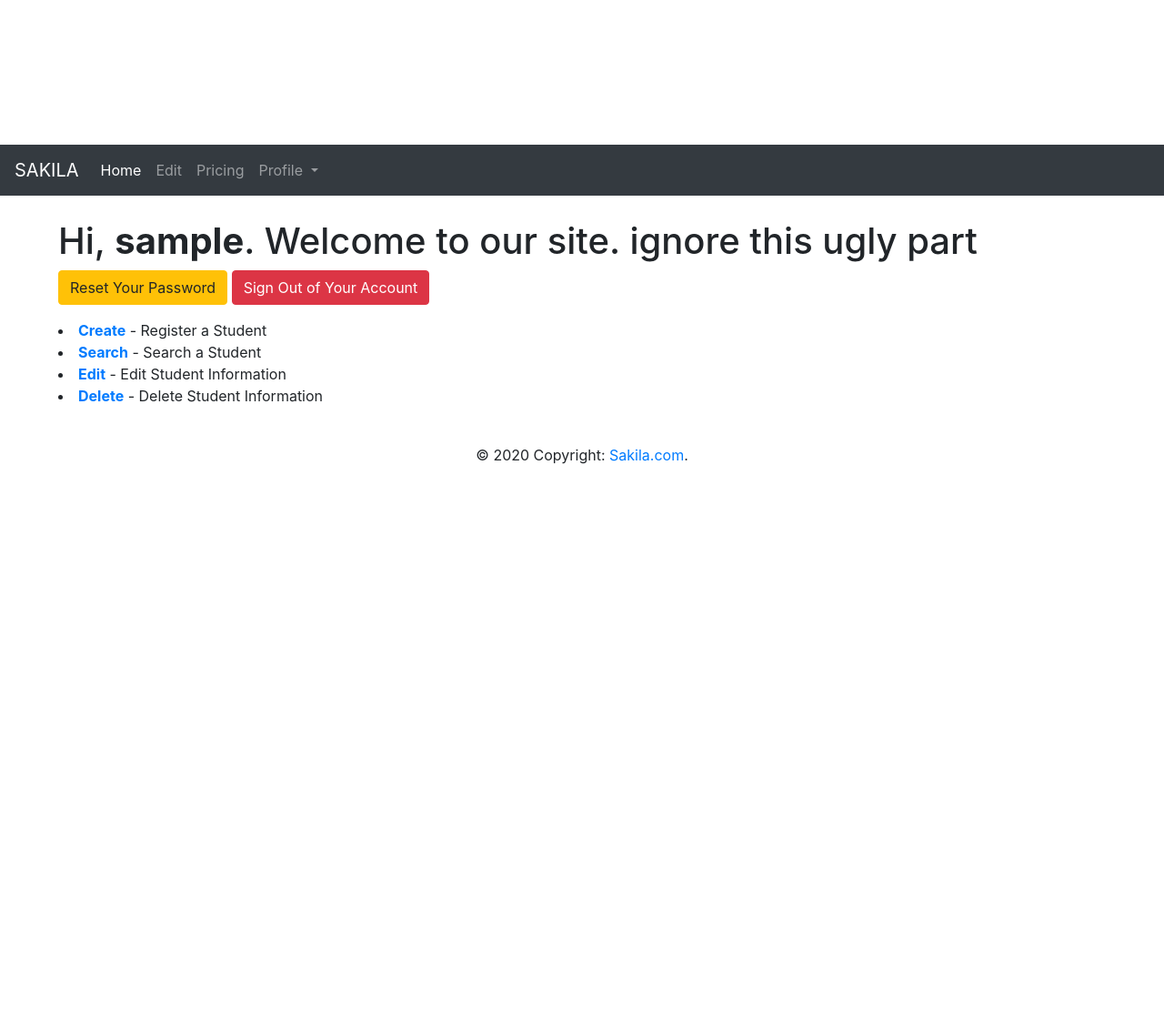
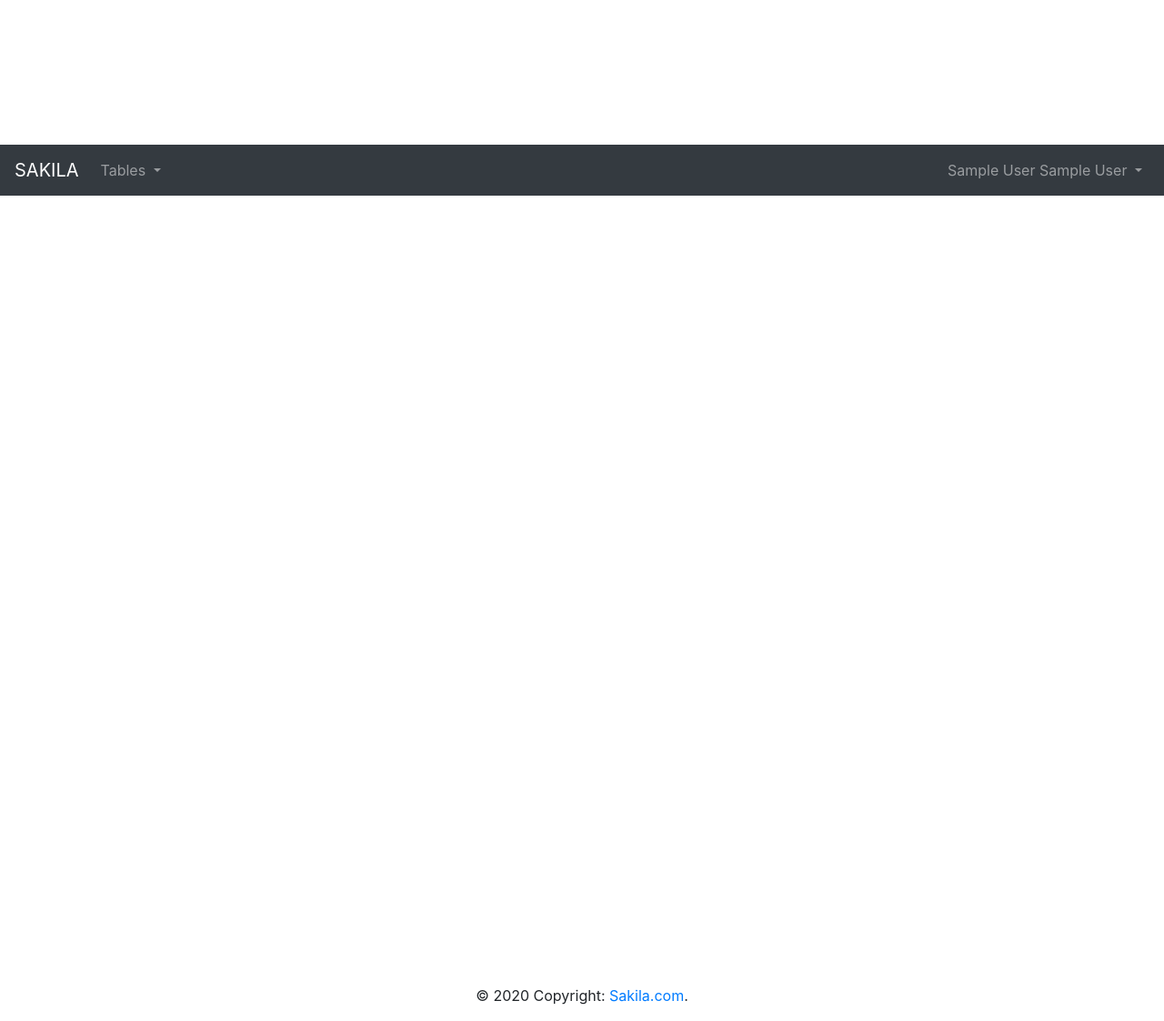
Before and after one commit to teoshibin/COMP1031_DB_CW2, a PHP site: page /page/inner-main.php in a window 1280 px wide. Shown: the part 641-1763 px from the top of the page at 91% size. Before the commit the page ends 1151 px from the top, so only its background shows below. Run offline with PHP 8.4, Linux system fonts and the light colour scheme; the visitor is signed in with stand-in values (Sample User, id 1).

Commit message:
nothing new

```diff
--- a/note/all_notes.txt
+++ b/note/all_notes.txt
@@ -125,7 +125,10 @@ bootstrap 4.4.1 CDN :
 https://getbootstrap.com/docs/4.4/getting-started/download/
 
 bootstrap 4.4.1 component :
-https://getbootstrap.com/docs/4.4/c omponents/alerts/
+https://getbootstrap.com/docs/4.4/components/alerts/
+
+navbar stick to right :
+https://stackoverflow.com/questions/40178386/bootstrap-4-navbar-items-on-right-side
 
 ====== js RELATED ======
 
--- a/page/inner-main.php
+++ b/page/inner-main.php
@@ -19,41 +19,53 @@ require_once "../include/header.php";
         <span class="navbar-toggler-icon"></span>
     </button>
     <div class="collapse navbar-collapse" id="navbarNavDropdown">
-        <ul class="navbar-nav">
-            <li class="nav-item active">
-                <a class="nav-link" href="#header">Home <span class="sr-only">(current)</span></a>
-            </li>
-            <li class="nav-item">
-                <a class="nav-link" href="#">Edit</a>
-            </li>
-            <li class="nav-item">
-                <a class="nav-link" href="#">Pricing</a>
-            </li>
+        <ul class="navbar-nav mr-auto">
             <li class="nav-item dropdown">
                 <a class="nav-link dropdown-toggle" href="#" id="navbarDropdownMenuLink" role="button" data-toggle="dropdown" aria-haspopup="true" aria-expanded="false">
-                    Profile
+                    Tables
                 </a>
-                <div class="dropdown-menu" aria-labelledby="navbarDropdownMenuLink">
-                    <a class="dropdown-item" href="#">Action</a>
-                    <a class="dropdown-item" href="#">Another action</a>
-                    <a class="dropdown-item" href="#">Something else here</a>
+
+                <div class="dropdown-menu dropdown-menu-right" aria-labelledby="navbarDropdownMenuLink">
+                    <a class="dropdown-item" href="#" onclick="<?php ?>">Actor</a>
+                    <a class="dropdown-item" href="#">Address</a>
+                    <a class="dropdown-item" href="#">Category</a>
+                    <a class="dropdown-item" href="#">city</a>
+                    <a class="dropdown-item" href="#">country</a>
+                    <a class="dropdown-item" href="#">custormer</a>
+                    <a class="dropdown-item" href="#">film</a>
+                    <a class="dropdown-item" href="#">film actor</a>
+                    <a class="dropdown-item" href="#">film category</a>
+                    <a class="dropdown-item" href="#">film text</a>
+                    <a class="dropdown-item" href="#">inventory</a>
+                    <a class="dropdown-item" href="#">language</a>
+                    <a class="dropdown-item" href="#">payment</a>
+                    <a class="dropdown-item" href="#">rental</a>
+                    <a class="dropdown-item" href="#">staff</a>
+                    <a class="dropdown-item" href="#">store</a>
+                </div>
+            </li>
+        </ul>
+        <ul class="navbar-nav ml-auto">
+            <li class="nav-item dropdown">
+                <a class="nav-link dropdown-toggle" href="#" id="navbarDropdownMenuLink" role="button" data-toggle="dropdown" aria-haspopup="true" aria-expanded="false">
+                    <?php echo htmlspecialchars($_SESSION["first_name"])." ".htmlspecialchars($_SESSION["last_name"]); ?>
+                </a>
+
+                <div class="dropdown-menu dropdown-menu-right" aria-labelledby="navbarDropdownMenuLink">
+                    <a class="dropdown-item" href="#">Profile</a>
+                    <a class="dropdown-item" href="reset-password.php">Change Password</a>
+                    <a class="dropdown-item" href="../include/logout.php">Logout</a>
                 </div>
             </li>
         </ul>
     </div>
 </nav>
 
-<div class="my-body">
+<div class="my-body vh-100">
 
 
-    <div class="page-header">
-        <h1>Hi, <b><?php echo htmlspecialchars($_SESSION["username"]); ?></b>. Welcome to our site. ignore this ugly part</h1>
-    </div>
-    <p>
-        <a href="reset-password.php" class="btn btn-warning">Reset Your Password</a>
-        <a href="../include/logout.php" class="btn btn-danger">Sign Out of Your Account</a>
-    </p>
-    <u1>
+
+    <!-- <u1>
         <li>
             <a href="create.php"><strong>Create</strong></a> - Register a Student
         </li>
@@ -66,7 +78,7 @@ require_once "../include/header.php";
         <li>
             <a href="#"><strong>Delete</strong></a> - Delete Student Information
         </li>
-    </u1>
+    </u1> -->
 </div>
 
 <?php
--- a/page/login.php
+++ b/page/login.php
@@ -43,7 +43,7 @@ if($_SERVER["REQUEST_METHOD"] == "POST"){
     // Validate credentials
     if(empty($username_err) && empty($password_err)){
         // Prepare a select statement
-        $sql = "SELECT staff_id, username, password FROM staff WHERE username = ?";
+        $sql = "SELECT staff_id, username, password, first_name, last_name FROM staff WHERE username = ?";
 
         if($stmt = mysqli_prepare($link, $sql)){
             // Bind variables to the prepared statement as parameters
@@ -60,7 +60,7 @@ if($_SERVER["REQUEST_METHOD"] == "POST"){
                 // Check if username exists, if yes then verify password
                 if(mysqli_stmt_num_rows($stmt) == 1){    //only one set of user info can appear in result
                     // Bind result variables
-                    mysqli_stmt_bind_result($stmt, $id, $username, $hashed_password);
+                    mysqli_stmt_bind_result($stmt, $id, $username, $hashed_password, $first_name, $last_name);
                     if(mysqli_stmt_fetch($stmt)){
                         if(password_verify($password, $hashed_password)){
                             // Password is correct, so start a new session
@@ -70,6 +70,8 @@ if($_SERVER["REQUEST_METHOD"] == "POST"){
                             $_SESSION["loggedin"] = true;
                             $_SESSION["id"] = $id;
                             $_SESSION["username"] = $username;
+                            $_SESSION["first_name"] = $first_name;
+                            $_SESSION["last_name"] = $last_name;
 
                             // Redirect user to welcome page
                             header("location: inner-main.php");
--- a/page/main.php
+++ b/page/main.php
@@ -13,8 +13,8 @@
             <h1>Welcome to Sakila</h1>
             <p>Login to see personal rental and more</p>
             <div class="btn-group my-btn-width">
-                <button type="button" class="btn btn-outline-dark" onclick="location.href='login.php#anchor-1'">Login</button>
-                <button type="button" class="btn btn-outline-dark" onclick="location.href='register.php#anchor-2'">Register</button>
+                <button type="button" class="btn btn-outline-dark" onclick="location.href='login.php'">Login</button>
+                <button type="button" class="btn btn-outline-dark" onclick="location.href='register.php'">Register</button>
             </div>
         </div>
     </div>
```
